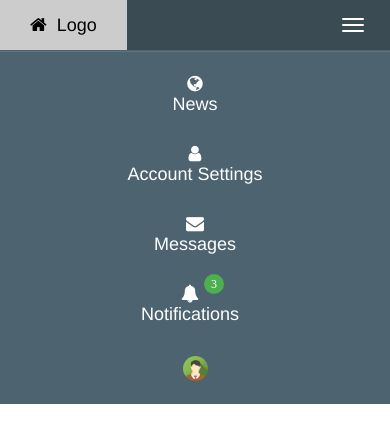
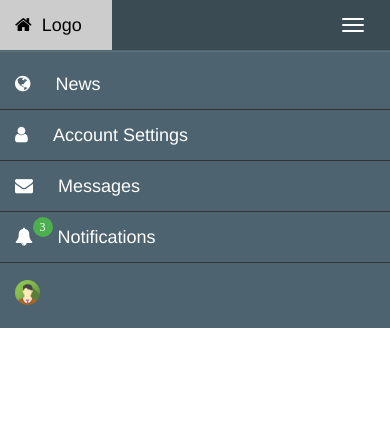
Before and after one commit to dizefurkan/socialmedia, a plain HTML site: page view/header.html in a window 390 px wide. Both pictures are taken after a click on the button 353 px from the left and 25 px from the top of the page. Drawn offline with Linux system fonts and the light colour scheme.

Commit message:
Header-v1.2

```diff
--- a/_assets/css/header.css
+++ b/_assets/css/header.css
@@ -46,13 +46,10 @@
 
 .navbar-header .navbar-brand:hover,
 .dropdown .dropdown-toggle:hover,
-.dropdown .dropdown-toggle:focus {
+.dropdown .dropdown-toggle a:focus {
   background-color: #ccc !important;
   color: #000000 !important;
-}
-
-.navbar-nav .dropdown a {
-  padding-right: 25px;
+  border: none;
 }
 
 .dropdown-toggle-notification {
@@ -106,16 +103,19 @@
   .navbar-nav-item-text {
     display: none;
   }
+
+  .navbar-nav .dropdown a {
+    padding-right: 25px;
+  }
 }
 
 @media (max-width: 991px) {
   .navbar-nav-item,
   .dropdown .dropdown-toggle {
-    text-align: center;
   }
 
-  .navbar-nav-userpic a img {
-    margin: auto;
+  .navbar-header .navbar-brand {
+    padding-left: 15px;
   }
 
   .dropdown-toggle-notification {
@@ -124,6 +124,23 @@
   }
 
   .navbar-nav-item-text {
-    display: block;
+    display: inline-block;
+  }
+
+  .dropdown-toggle .fa-bell {
+    display: inline;
+  }
+
+  .dropdown-toggle-notification {
+    margin-left: -5px;
+  }
+
+  .navbar-nav-item-text {
+    margin-left: 20px;
+  }
+
+  .navbar-nav .navbar-nav-item a,
+  .navbar-nav .dropdown a {
+    border-bottom: 1px solid #343434;
   }
 }
--- a/view/header.html
+++ b/view/header.html
@@ -28,18 +28,19 @@
             <li class="navbar-nav-item" title="News">
               <a href="#">
                 <i class="fa fa-globe"></i>
-                <span class="navbar-nav-item-text">News</span></a>
+                <span class="navbar-nav-item-text">News</span>
+              </a>
             </li>
             <li class="navbar-nav-item" title="Account Settings">
               <a href="#">
                 <i class="fa fa-user"></i>
-                <span class="navbar-nav-item-text">Account Settings</span></a>
+                <span class="navbar-nav-item-text">Account Settings</span>
               </a>
             </li>
             <li class="navbar-nav-item" title="Messages">
               <a href="#">
                 <i class="fa fa-envelope"></i>
-                <span class="navbar-nav-item-text">Messages</span></a>
+                <span class="navbar-nav-item-text">Messages</span>
               </a>
             </li>
             <li class="dropdown" title="Notifications">
@@ -47,7 +48,7 @@
                 <i class="fa fa-bell">
                   <span class="dropdown-toggle-notification">3</span>
                 </i>
-                <span class="navbar-nav-item-text">Notifications</span></a>
+                <span class="navbar-nav-item-text">Notifications</span>
               </a>
               <ul class="dropdown-menu">
                 <li><a href="#">Page 1-1</a></li>
```
